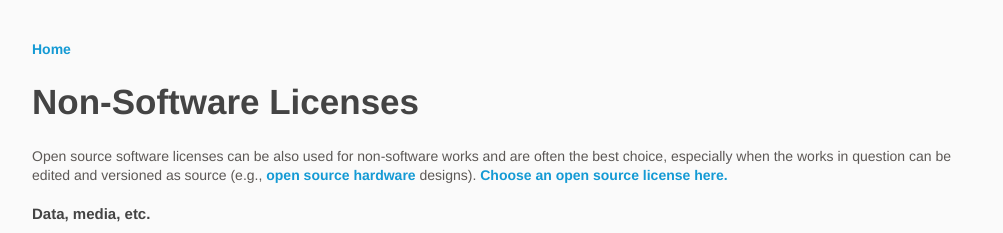
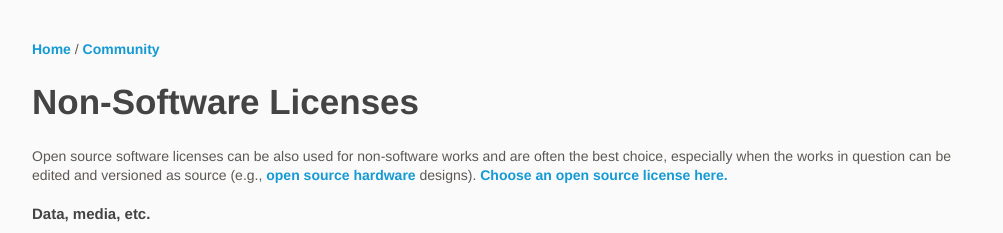
Before and after one commit to github/choosealicense.com, a Jekyll site: the page built from non-software.md, in a window 1280 px wide. Shown: the top 233 px of the page, without its empty margins (138-1141 px from the left). Built offline with Jekyll 4.4.1, drawn with Linux system fonts in a browser that asks for light colours; some web fonts are replaced.

Commit message:
community breadcrumbs

```diff
--- a/_includes/breadcrumbs.html
+++ b/_includes/breadcrumbs.html
@@ -3,6 +3,8 @@
     <li>
       {% if page.layout == "license" %}
         <a href="/">Home</a> / <a href="/licenses/">Licenses</a>
+      {% else if page.layout == "community" %}
+        <a href="/">Home</a> / <a href="/community/">Community</a>
       {% else %}
         <a href="/">Home</a>
       {% endif %}
```
